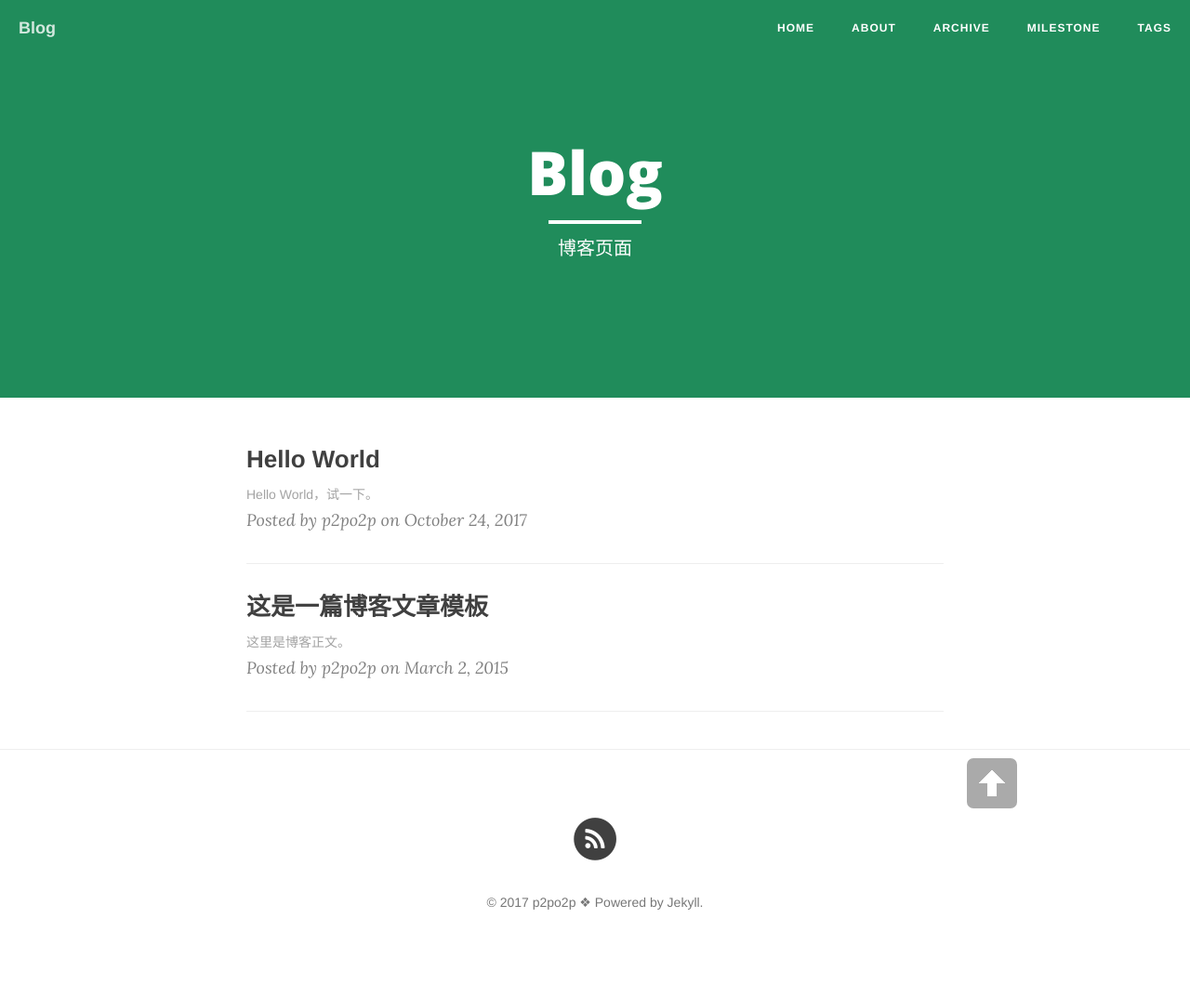
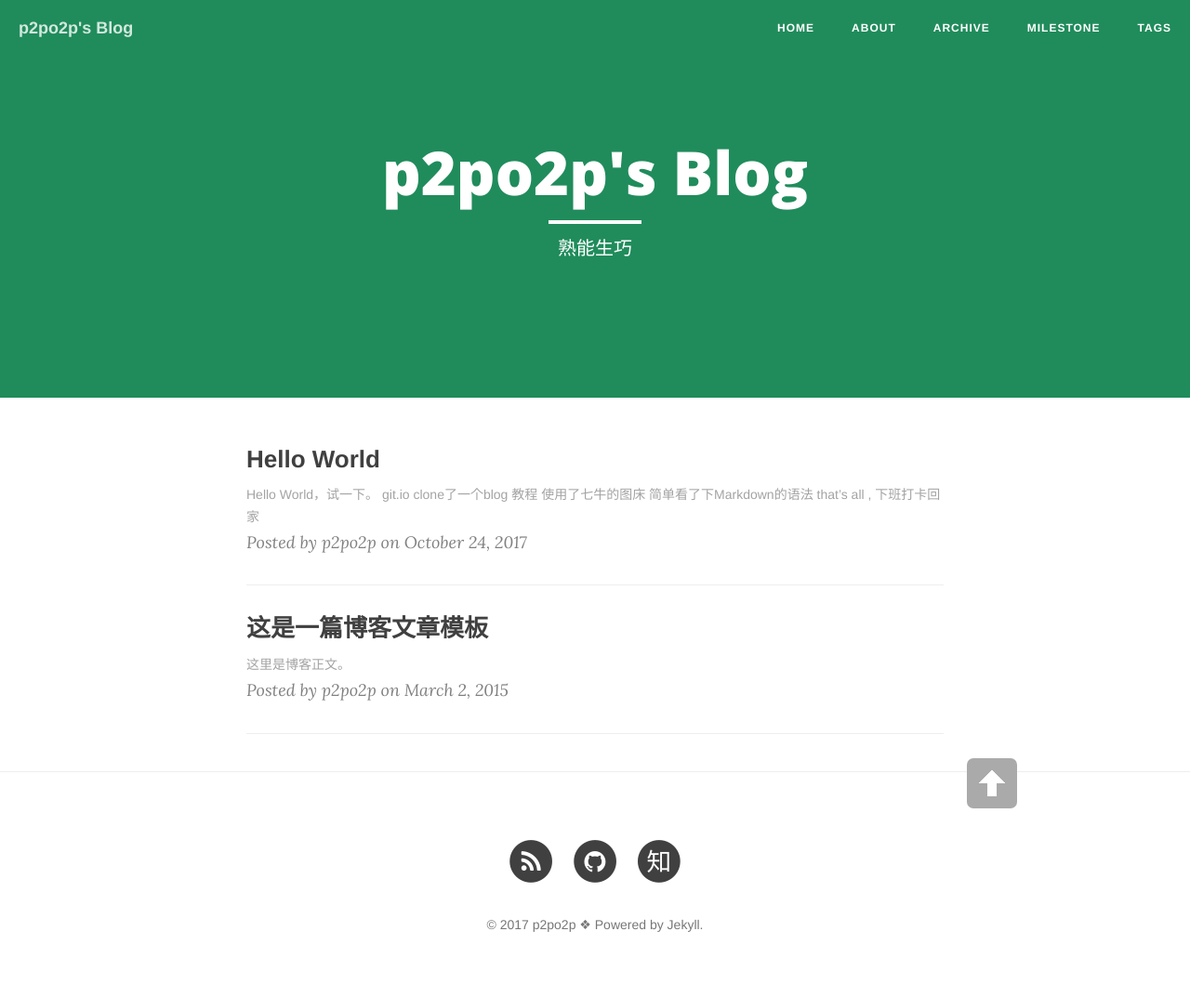
Before and after one commit to p2po2p/p2po2p.github.io, a Jekyll site: the page built from index.html, in a window 1280 px wide. Shown: the whole page at 93% size. Built offline with Jekyll 4.4.1, drawn with Linux system fonts in a browser that asks for light colours; nearby versions of some CDN libraries; the list of posts is cut into pages by our own code; before the commit the page ends 1049 px from its top, so only the background shows below that.

Commit message:
add one blog

```diff
--- a/_config.yml
+++ b/_config.yml
@@ -1,8 +1,8 @@
 # Site settings
-title: Blog # 你的博客名字，可以定义修订
+title: p2po2p's Blog # 你的博客名字，可以定义修订
 header-img: "img/green.jpg"
 tagline: "cn"
-description: "这是我的博客"  # 一句话描述你的博客
+description: "岂能尽如人意，但求无愧我心"  # 一句话描述你的博客
 baseurl: ""
 url: "https://p2po2p.github.io/"  # 此处填写你的博客地址
 
@@ -18,10 +18,10 @@ favicon: img/favicon.png # 浏览器地址栏小图标，可自定义更改
 
 douban_username:  # 你的豆瓣id
 twitter_username:
-github_username:
+github_username: p2po2p
 facebook_username:
 weibo_username:
-zhihu_username:
+zhihu_username: p2po2p
 
 # Build settings
 # use Github Flavored Markdown !important
--- a/_posts/2017-10-24-hello-world.md
+++ b/_posts/2017-10-24-hello-world.md
@@ -9,4 +9,10 @@ description: 文章金句。
 
 Hello World，试一下。
 
+- git.io clone了一个blog [教程](http://www.cnfeat.com/blog/2014/05/11/how-to-build-a-blog/)
+- 使用了[七牛的图床](http://www.cnfeat.com/blog/2015/11/30/cli-qiniu/)
+- 简单看了下[Markdown的语法](http://www.appinn.com/markdown/)
+
+that's all , 下班打卡回家
+
 ![](http://oybmb6yjg.bkt.clouddn.com/3983_1.jpg)
--- a/index.html
+++ b/index.html
@@ -1,6 +1,6 @@
 ---
 layout: page
-description: "博客页面"
+description: "熟能生巧"
 ---
 
 {% for post in paginator.posts %}
```
